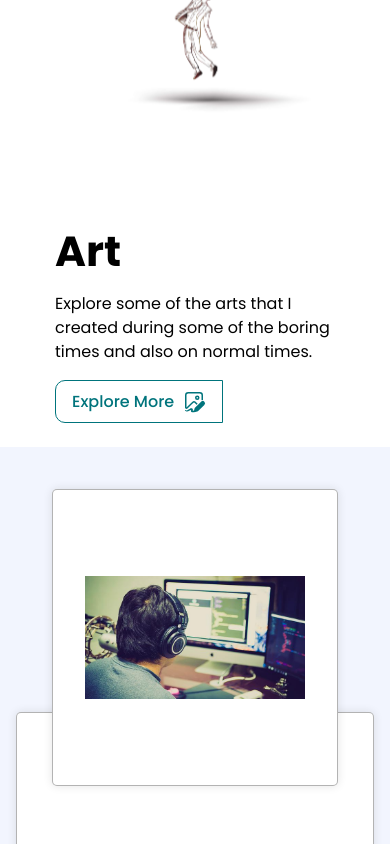
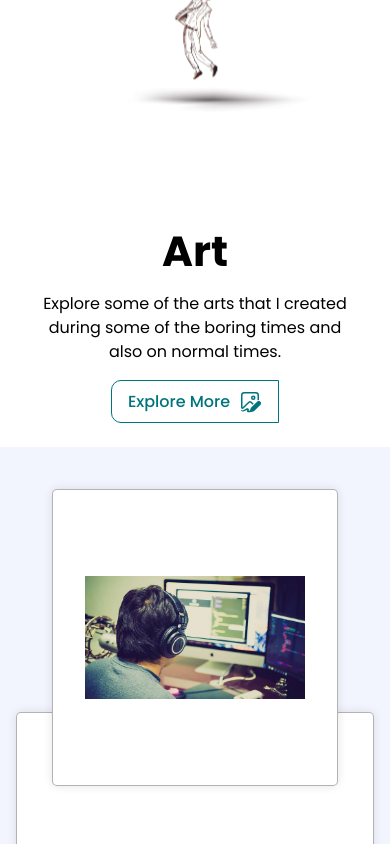
Before and after one commit to RaghavendraAchari/atom-react, a React (Create React App) app: page /#/ in a window 390 px wide. Shown: the part 1156-2000 px from the top of the page. Built offline with nearby package versions, Linux system fonts and the light colour scheme.

Commit message:
bug fixes

```diff
--- a/src/components/LoadingWindow/LoadingWindow.scss
+++ b/src/components/LoadingWindow/LoadingWindow.scss
@@ -1,6 +1,6 @@
 .loader-container{
     width: 100%;
-    height: 100%;
+    // height: 100%;
     display: grid;
     place-content: center;
     // background-color: rgba(239, 247, 255, 0.184);
--- a/src/components/NavBar/NavBar.scss
+++ b/src/components/NavBar/NavBar.scss
@@ -9,7 +9,7 @@ header{
     grid-area: header;
 }
 #contactIcon{
-    margin: 0 4px ;
+    margin-left: 4px ;
     height: 16px;
     width: 16px;
 }
--- a/src/pages/Art/Art.jsx
+++ b/src/pages/Art/Art.jsx
@@ -14,7 +14,7 @@ import useSWRInfinite from "swr/infinite";
 
 
 function Art() {
-  const [page, setPage] = useState(1);
+  // const [page, setPage] = useState(1);
   const [artList, setArtList] = useState([]);
   const [totalCount, setTotalCount] = useState(null);
 
@@ -24,7 +24,7 @@ function Art() {
     return [`/arts/`, page]
   }
 
-  const {isLoading, error, data, size, setSize} = useSWRInfinite(
+  const {isLoading, error, data, size, setSize, } = useSWRInfinite(
     getKey,
     ([key, page]) => getArtList(page),
   );
@@ -45,15 +45,9 @@ function Art() {
 
   }, [data])
 
-  console.log({page,size, isLoading, error, data});
+  const loadingMore = size !== data?.length;
 
-  function onLoadMoreClicked(){
-    setSize( size + 1);
-
-    if(totalCount > artList.length){
-      setPage(prev => prev + 1);
-    }
-  }
+  console.log({size, isLoading, loadingMore});
 
   return (
     <div className="art-page avoid-nav">
@@ -67,9 +61,9 @@ function Art() {
         }) : null
       }
 
-      {isLoading ? <LoadingWindow showCaption={true} /> : null}
+      {isLoading || loadingMore ? <LoadingWindow showCaption={true} /> : null}
       {!isLoading && error ? <CustomErrorMessage textToDisplay={error.toString()} /> : null}
-      {totalCount !== null && totalCount > artList.length ? <CustomButton title="Load More" onButtonClicked={onLoadMoreClicked}/> : null}
+      {!loadingMore && totalCount !== null && totalCount > artList.length ? <CustomButton title="Load More" onButtonClicked={() => setSize( size + 1)}/> : null}
     </div>
   );
 }
--- a/src/pages/HomePage/components/ArtBanner/ArtBanner.module.scss
+++ b/src/pages/HomePage/components/ArtBanner/ArtBanner.module.scss
@@ -75,12 +75,22 @@
 
 @media only screen and (max-width: 480px){
     .artBanner{
-        padding: 16px;
         background-position:  30% ;
         height: 90vh;
         max-height: 90vh;
         display: flex;
         position: relative;
+        .contents{
+            margin-inline: auto;
+            .h1,.p, .buttonWrapper{
+                text-align: center;
+            }
+
+            .buttonWrapper{
+                display: flex;
+                justify-content: center;
+            }
+        }
         .contents{
             position: absolute;
             bottom: 0;
--- a/src/pages/Photography/Photography.scss
+++ b/src/pages/Photography/Photography.scss
@@ -24,6 +24,7 @@
 }
 
 aside{
+    grid-area: aside;
     padding-right: 16px;
     border-right: 0.5px solid gray;
 }
@@ -37,8 +38,6 @@ aside{
 
 }
 
-
-
 main {
     justify-self: flex-start;
     grid-area: main;
@@ -49,7 +48,6 @@ main {
     margin: 0 auto;
 
 }
-
 
 .title {
     grid-area: heading;
@@ -103,7 +101,8 @@ main {
 
 @media only screen and (max-width: 480px) {
     .common-grid {
-        grid-template-areas: "heading"
+        grid-template-areas:
+            "heading"
             "main"
             "aside"
         ;
@@ -124,7 +123,7 @@ main {
         border-right: none;
         border-bottom: 0.5px solid rgba(55, 55, 55, 0.256);
         margin: 0;
-        padding: 0;
+        padding-inline: 16px;
     }
 
     main {
--- a/src/services/artService.js
+++ b/src/services/artService.js
@@ -5,7 +5,7 @@ import { getBaseURL } from './data';
 const BASE_URL = getBaseURL();
 const url = BASE_URL + "/api/arts";
 
-const size = 3;
+const size = 4;
 
 export async function getArtList(page) {
     const params = {
```
